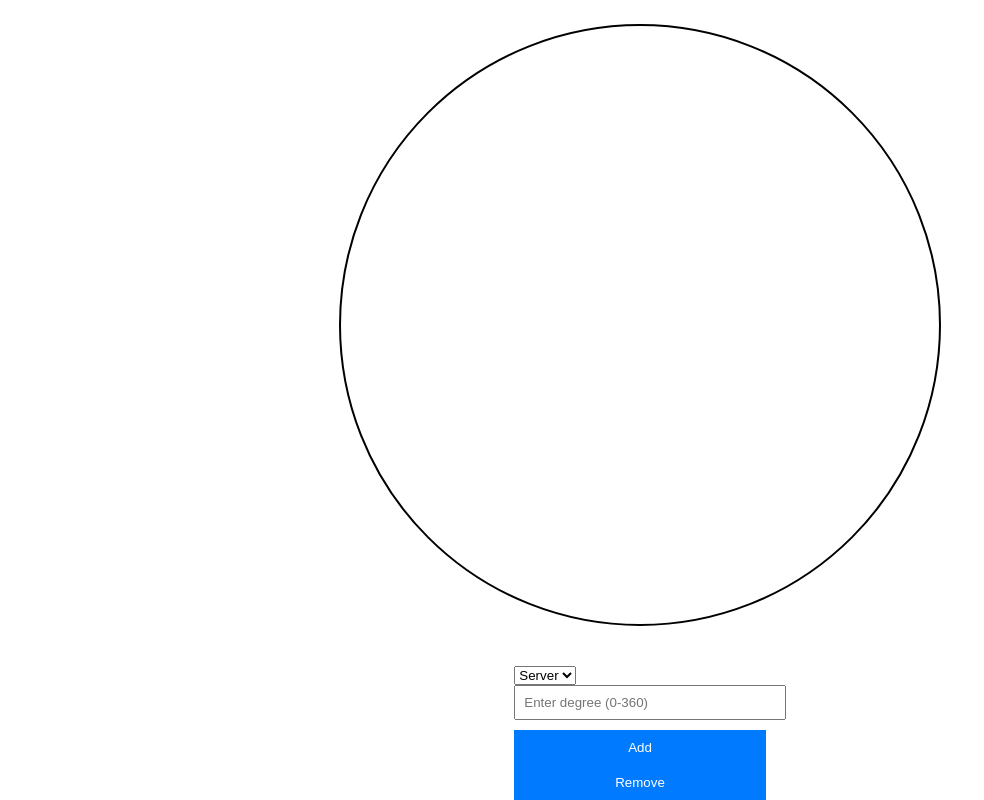
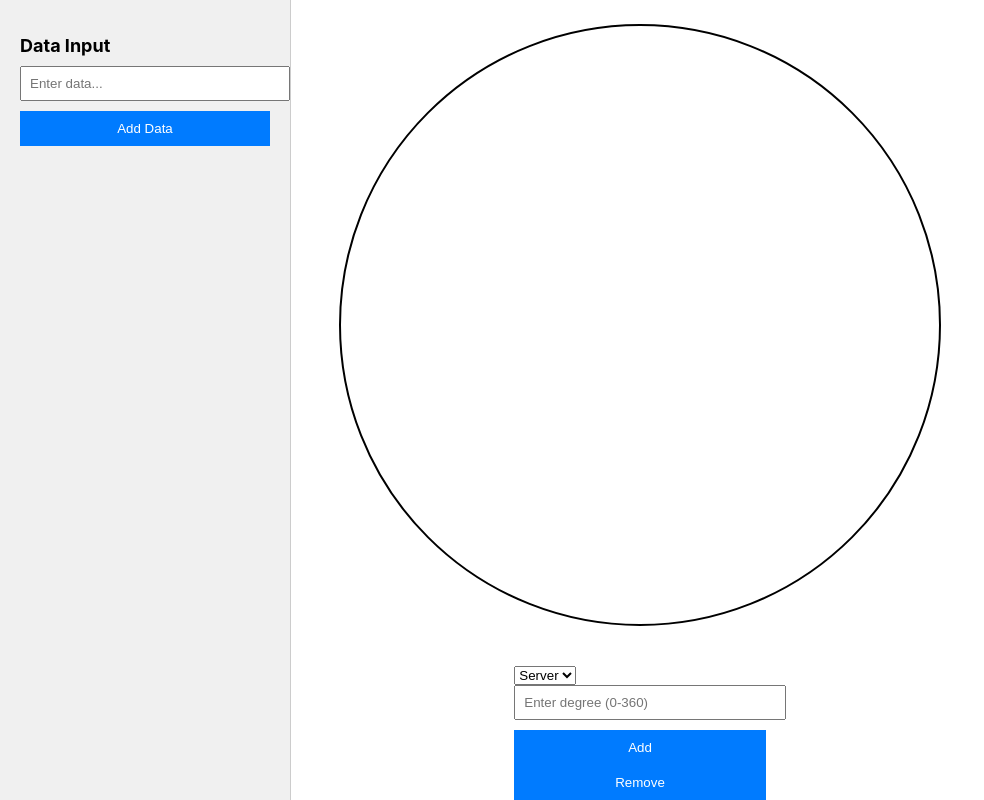
Before and after one commit to jeffstjean/CS4459B-Consistent-Hashing, a React (Create React App) app in the folder frontend/: page / in a window 1280 px wide. Shown: the whole page, without its empty margins (0-984 px from the left). Built offline with nearby package versions, Linux system fonts and the light colour scheme.

Commit message:
integrate side and main

```diff
--- a/frontend/src/App.js
+++ b/frontend/src/App.js
@@ -1,8 +1,8 @@
 // App.js
 import React, { useState } from 'react';
-import MainCircle from './Components/MainCircle';
-import SmallCircle from './Components/SmallCircle';
-import AddNodeForm from './Components/AddNodeForm';
+import MainCircle from './components/MainCircle';
+import SmallCircle from './components/SmallCircle';
+import AddNodeForm from './components/AddNodeForm';
 import './App.css';
 import SidePane from './components/SidePane';
 
@@ -33,6 +33,7 @@ function App() {
 
     return (
         <div className="app-container">
+          <SidePane />
             <svg width={svgSize} height={svgSize} className="svg-container">
                 <MainCircle cx={cx} cy={cy} radius={radius} />
                 {dots.map((dot, index) => (
```
